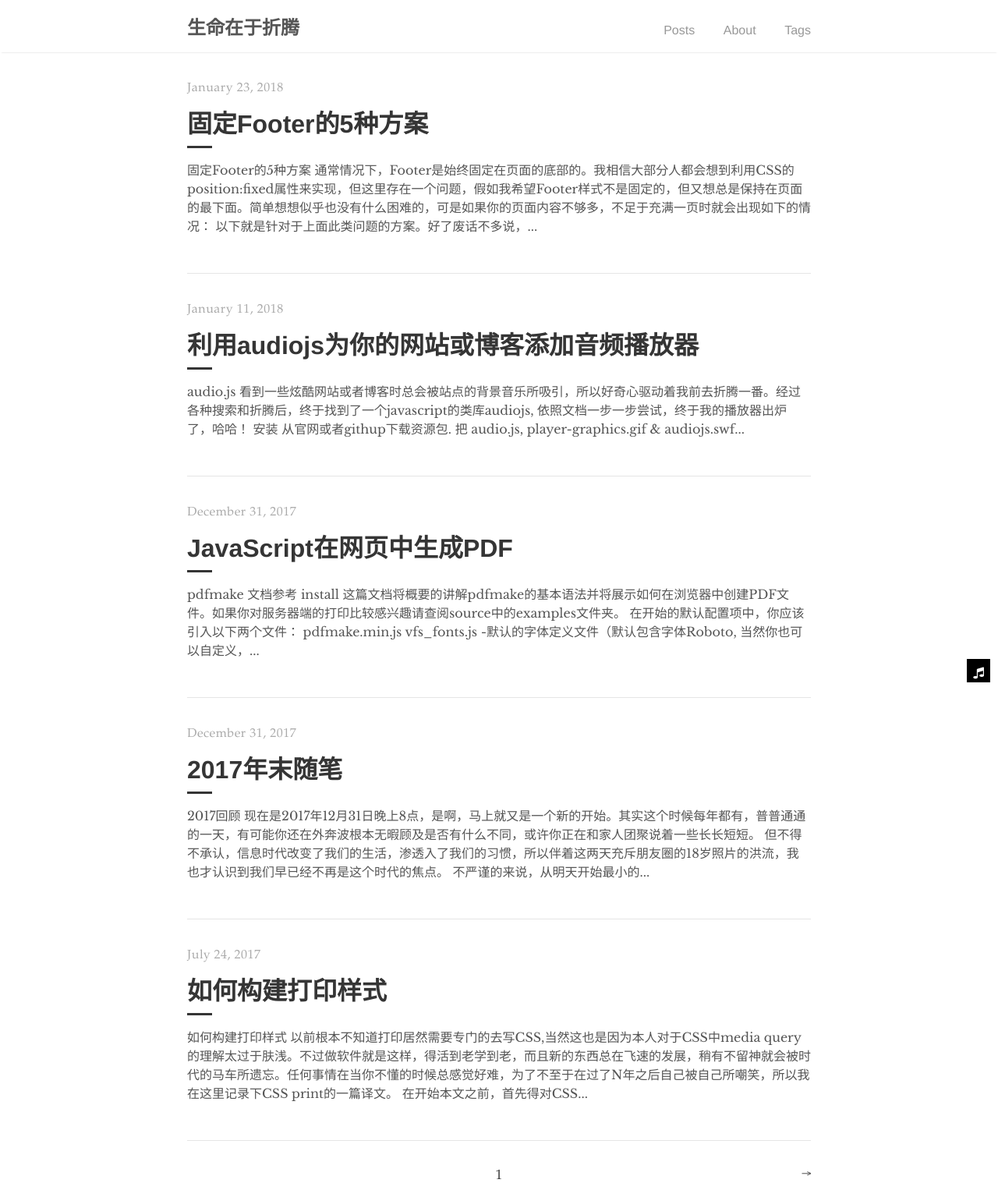
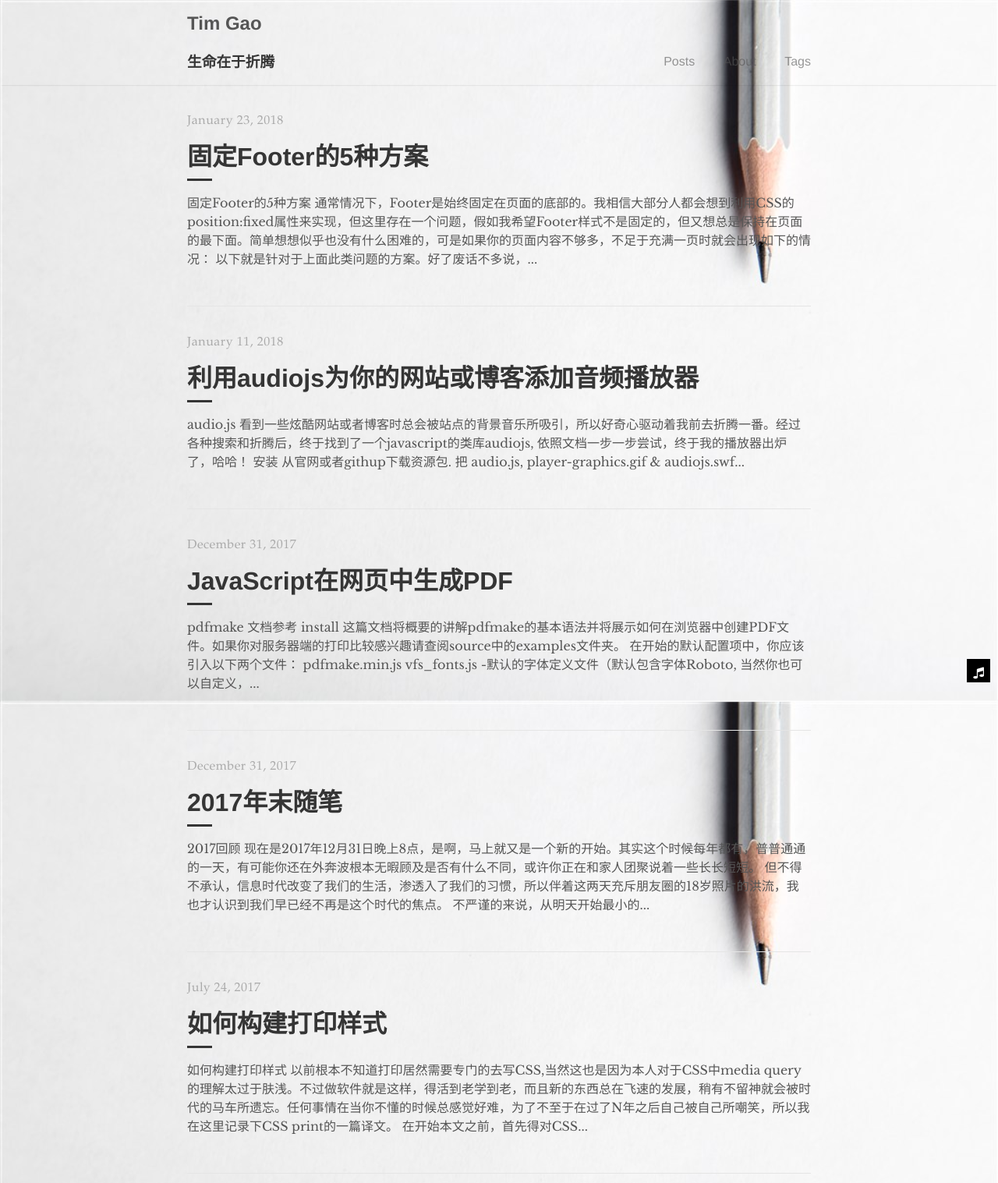
Before and after one commit to tim-gao/Blogs, a Jekyll site: the page built from index.html, in a window 1280 px wide, cut to the strip 0-1517 px from the top of the page. Shown: the whole strip at 78% size. Built offline with Jekyll 4.4.1, drawn with Linux system fonts in a browser that asks for light colours; the list of posts is cut into pages by our own code.

Commit message:
new blog theme change

```diff
--- a/_layouts/default.html
+++ b/_layouts/default.html
@@ -7,7 +7,8 @@
     <nav class="nav">
       <div class="nav-container">
         <a href="{{ site.baseurl }}/">
-          <h2 class="nav-title">{{ site.title }}</h2>
+          <h2 class="nav-title">Tim Gao</h2>
+          <h3>{{ site.title }}</h3>
         </a>
         <ul>
           <li>
--- a/_sass/_custom.scss
+++ b/_sass/_custom.scss
@@ -1,4 +1,10 @@
-
+body {
+  -webkit-text-size-adjust: 100%;
+  background-image: url(/assets/img/bg2.jpg);
+  background-repeat: no-repeat;
+  background-size: 100vw 100vh;
+  background-attachment: fixed;
+}
 
 // custom style start
 .detail {
```
Also changed, not shown: assets/img/backtop.png (deleted).
